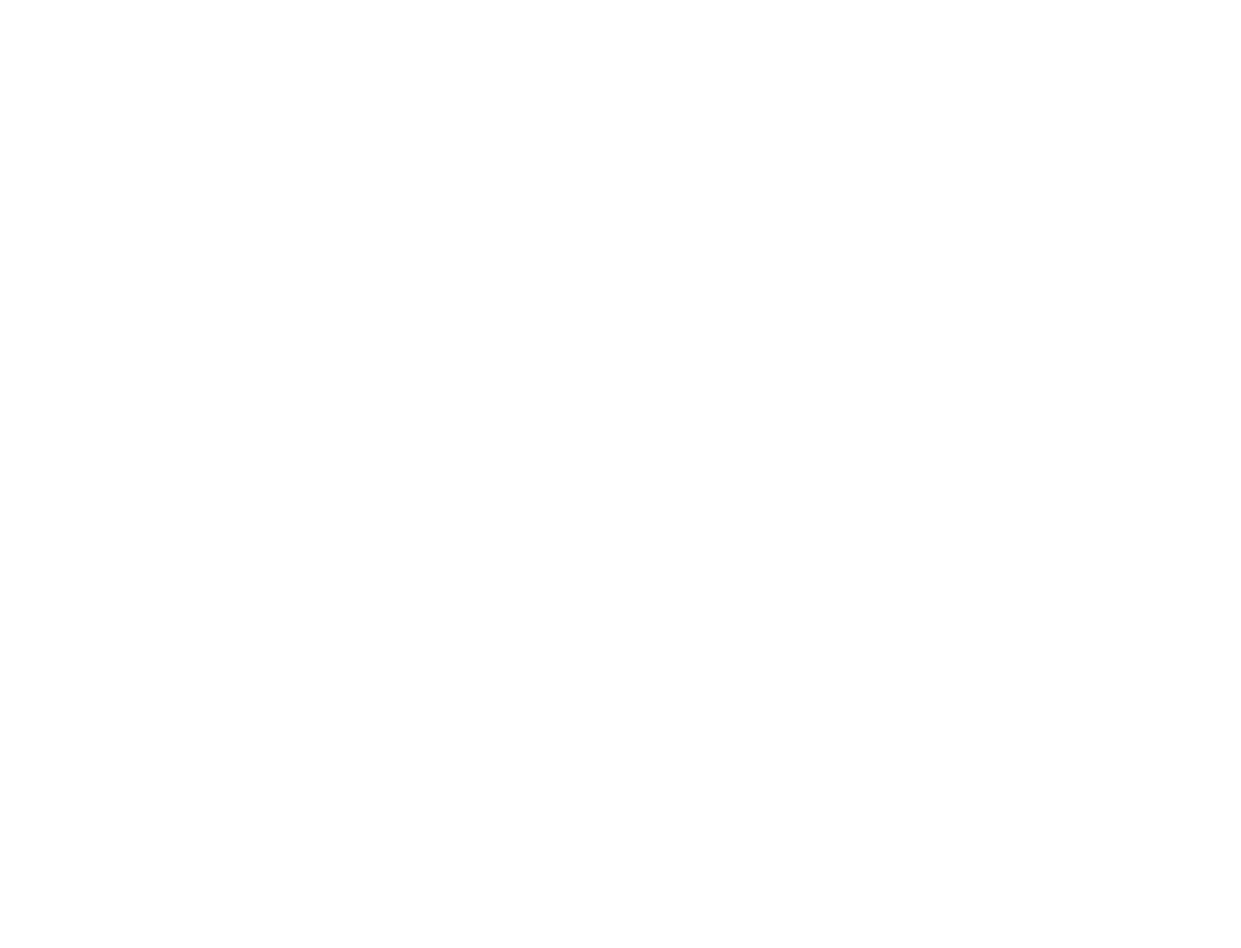
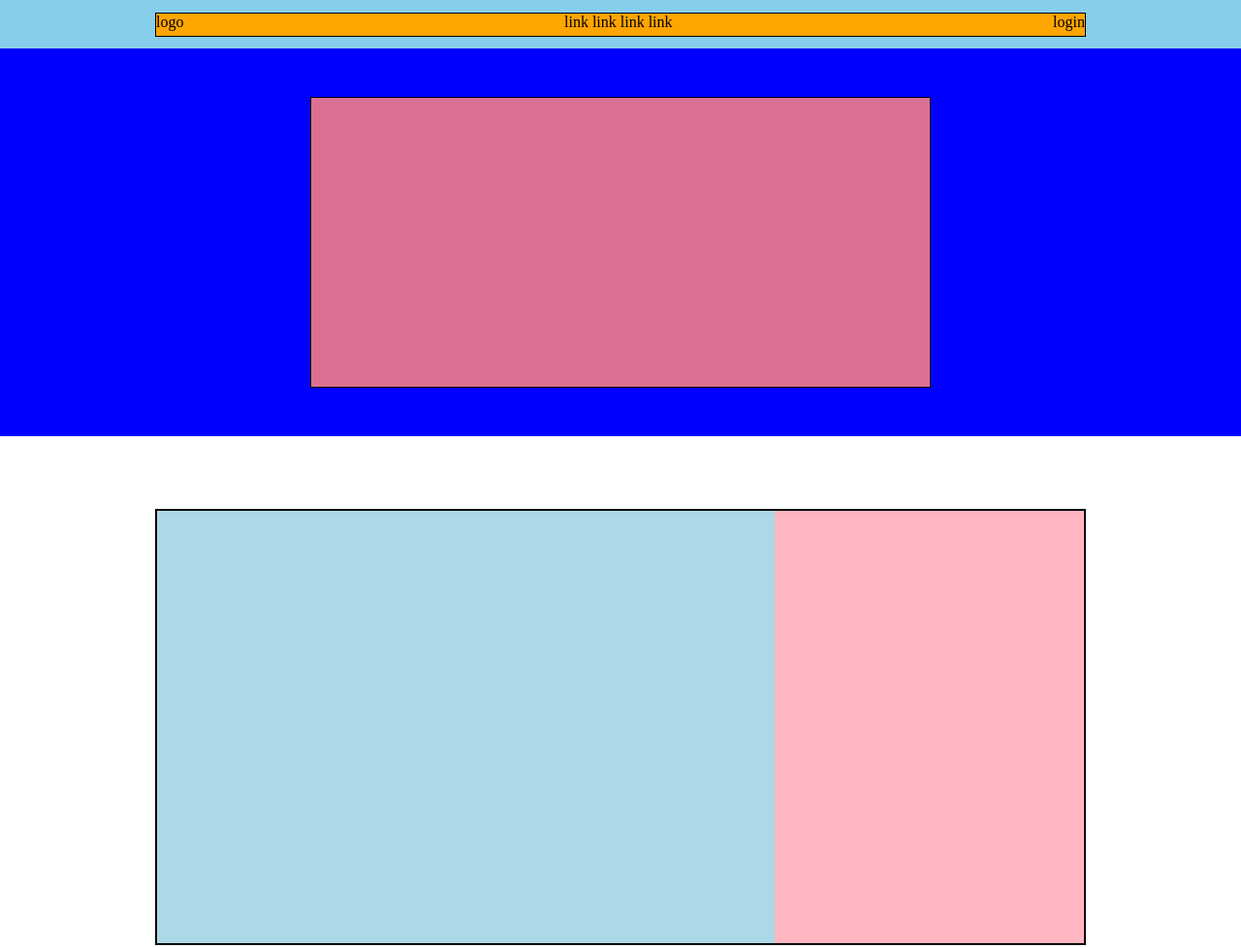
Before and after one commit to LuisE-Cruz/htmlcss-struttura-discord, a plain HTML site: page index.html in a window 1280 px wide. Shown: the top 978 px of the page at 97% size. Before the commit the page ends 800 px from the top, so only its background shows below. Drawn offline with Linux system fonts and the light colour scheme.

Commit message:
struttura main e header Scusate mi sono dimenticato completamente di pushare :c

```diff
--- a/Style/style.css
+++ b/Style/style.css
@@ -3,3 +3,93 @@
     padding: 0;
     box-sizing: border-box;
 }
+
+.container-nav {
+    display: flex;
+    background-color: skyblue;
+    width: 100%;
+    height: 50px;
+    align-items: center;
+    justify-content: center;
+}
+
+.container-secondario {
+    display: flex;
+    width: 75%;
+    height: 50%;
+    justify-content:space-between;
+}
+
+.navigation-bar {
+    background-color: orange;
+    border: 1px solid black;
+}
+
+.container-2 {
+    display: flex;
+    align-items: center;
+    justify-content: center;
+    width: 100%;
+    height: 400px;
+    background-color: blue;
+}
+
+.container-3 {
+    width: 50%;
+    height: 75%;
+    background-color: palevioletred;
+    border: 1px solid black;
+}
+
+.container-4 {
+   display: flex;
+    width: 100%;
+    height: 600px;
+    align-items: center;
+    justify-content: center;
+}
+
+.container-5 {
+    display: flex;
+    width: 75%;
+    height: 75%;
+    border: 2px solid black;
+}
+
+.width-big {
+    width: calc(100% / 1);
+}
+
+.width-small {
+    width: calc(100% / 2);
+}
+
+.back-pink {
+    background: lightpink;
+}
+
+.back-blue {
+    background: lightblue;
+}
+
+.back-grey {
+    background-color: lightgrey;
+}
+
+.back-green {
+    background-color: green;
+}
+
+.container-6{
+    display: flex;
+    width: 100%;
+    height: 800px;
+    align-items: center;
+    justify-content: center;
+}
+
+.container-7 {
+    width: 75%;
+    height: 90%;
+    border: 2px solid black
+}
--- a/index.html
+++ b/index.html
@@ -10,13 +10,13 @@
 
     <header>
 
-        <div>
+        <div class="container-nav">
 
-            <div>
+            <div class="container-secondario navigation-bar">
 
-                <div></div>
-                <div></div>
-                <div></div>
+                <div>logo</div>
+                <div>link  link  link  link</div>
+                <div>login</div>
 
             </div>
 
@@ -26,9 +26,9 @@
 
     <main>
 
-        <div>
+        <div class="container-2">
 
-            <div>
+            <div class="container-3">
 
                 <div></div>
 
@@ -36,42 +36,42 @@
 
         </div>
 
-        <div>
+        <div class="container-4">
 
-            <div>
+            <div class="container-5">
 
-                <div></div>
-                <div></div>
+                <div class="width-big back-blue"></div>
+                <div class="width-small back-pink"></div>
 
             </div>
 
         </div>
 
-        <div>
+        <div class="back-grey container-4">
 
-            <div>
+            <div class="container-5">
 
-                <div></div>
-                <div></div>
+                <div class="width-small back-pink"></div>
+                <div class="width-big back-blue"></div>
 
             </div>
 
         </div>
 
-        <div>
+        <div class="container-4">
 
-            <div>
+            <div class="container-5">
 
-                <div></div>
-                <div></div>
+                <div class="width-big back-blue"></div>
+                <div class="width-small back-pink"></div>
 
             </div>
 
         </div>
 
-        <div>
+        <div class="container-6 back-grey">
 
-            <div>
+            <div class="container-7 back-green">
 
                 <div></div>
 
```
